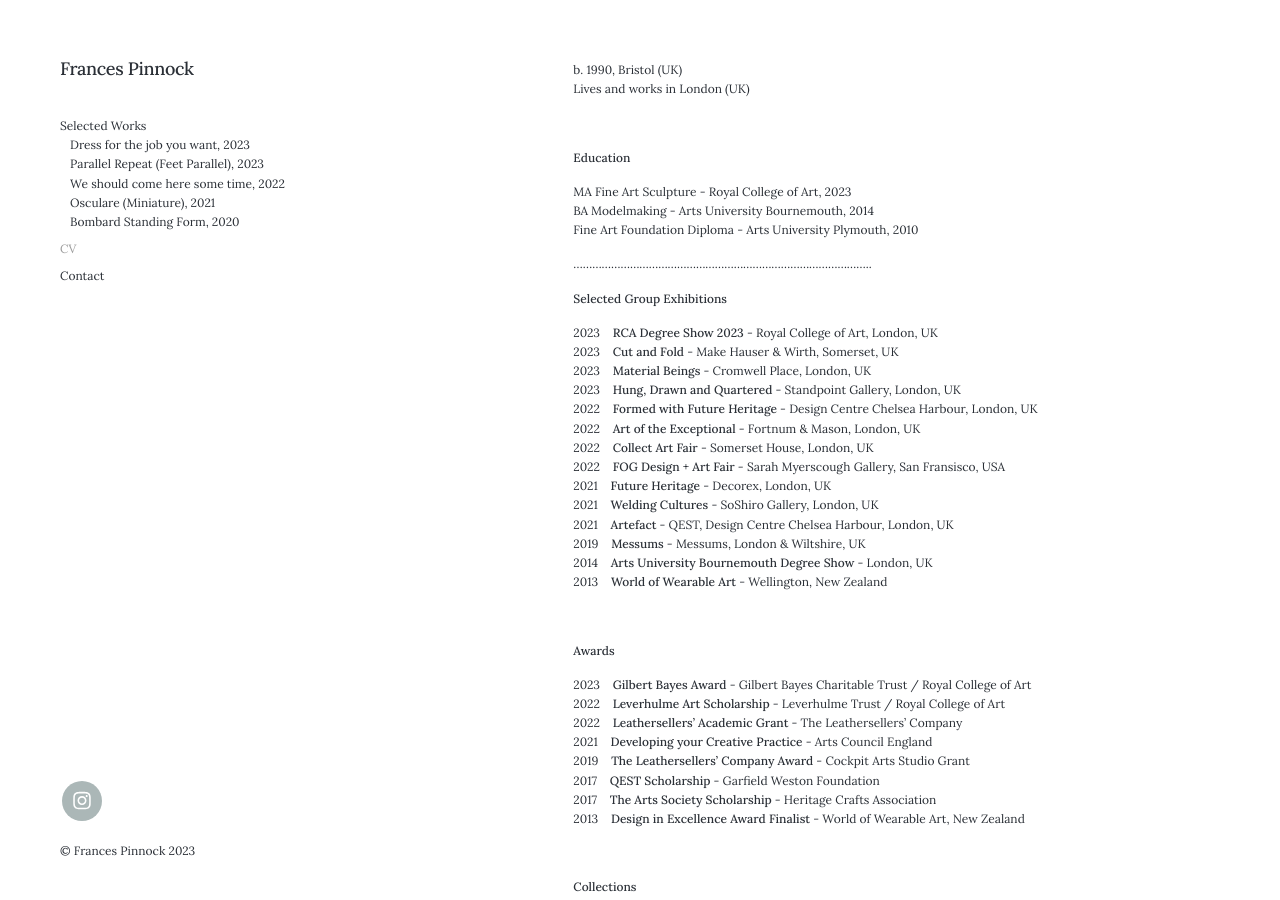
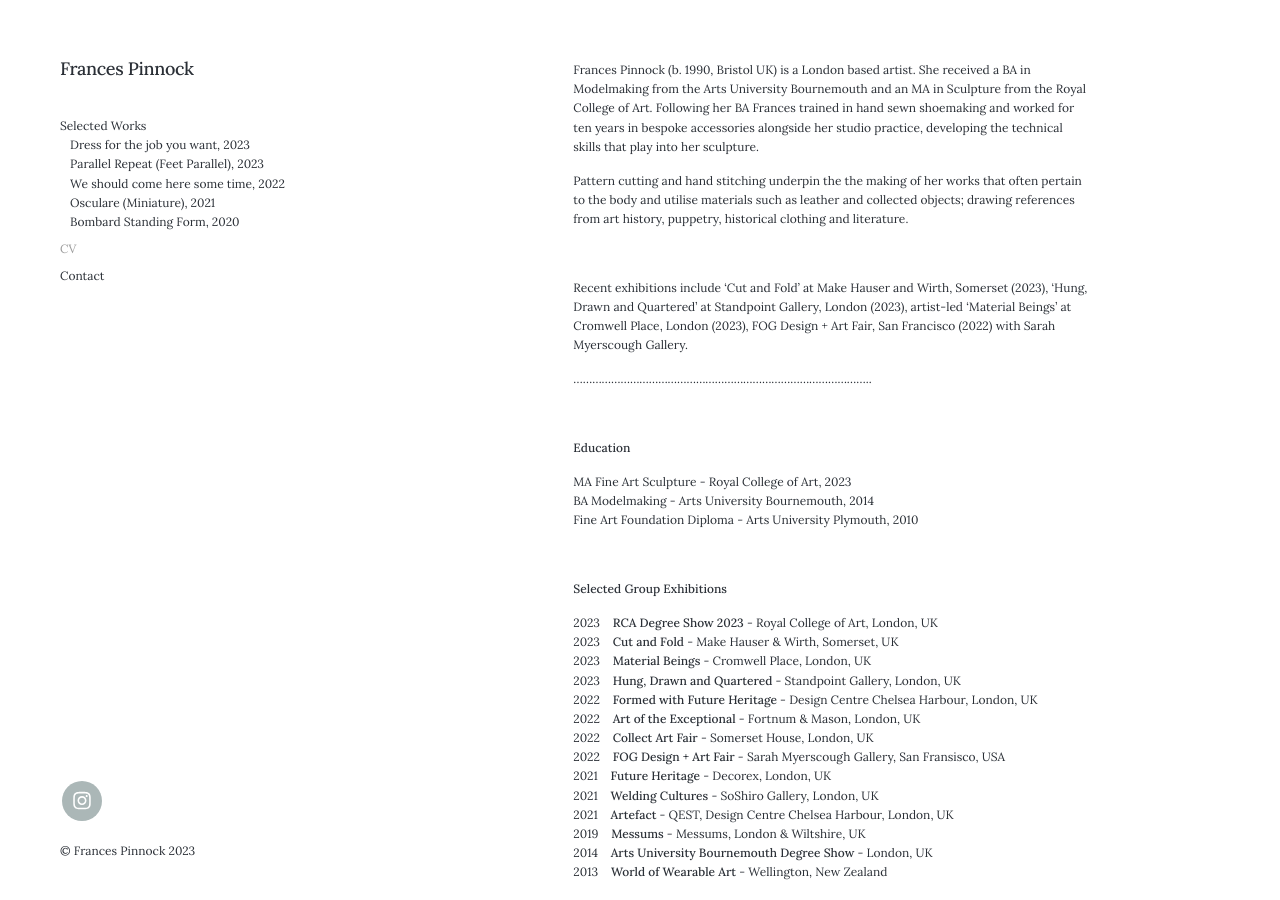
Before and after one commit to francespinnock/francespinnock.github.io, a Jekyll site: the page built from _pages/cv.md, in a window 1280 px wide and 900 px high. Built offline with Jekyll 4.4.1, drawn with Linux system fonts in a browser that asks for light colours; nearby versions of some CDN libraries.

Commit message:
Update cv.md

```diff
--- a/_pages/cv.md
+++ b/_pages/cv.md
@@ -3,10 +3,15 @@ title: CV
 subtitle:
 description: About Frances Pinnock
 ---
-b. 1990, Bristol (UK)
-Lives and works in London (UK)
+Frances Pinnock (b. 1990, Bristol UK) is a London based artist. She received a BA in Modelmaking from the Arts University Bournemouth and an MA in Sculpture from the Royal College of Art. Following her BA Frances trained in hand sewn shoemaking and worked for ten years in bespoke accessories alongside her studio practice, developing the technical skills that play into her sculpture.
 
+Pattern cutting and hand stitching underpin the the making of her works that often pertain to the body and utilise materials such as leather and collected objects; drawing references from art history, puppetry, historical clothing and literature.
 
+<br />
+
+Recent exhibitions include ‘Cut and Fold’ at Make Hauser and Wirth, Somerset (2023), ‘Hung, Drawn and Quartered’ at Standpoint Gallery, London (2023), artist-led ‘Material Beings’ at Cromwell Place, London (2023), FOG Design + Art Fair, San Francisco (2022) with Sarah Myerscough Gallery.
+
+...............................................................................................
 
 <br />
 
@@ -16,7 +21,7 @@ MA Fine Art Sculpture - Royal College of Art, 2023
 BA Modelmaking - Arts University Bournemouth, 2014
 Fine Art Foundation Diploma - Arts University Plymouth, 2010
 
-...............................................................................................
+<br />
 
 
 
```
